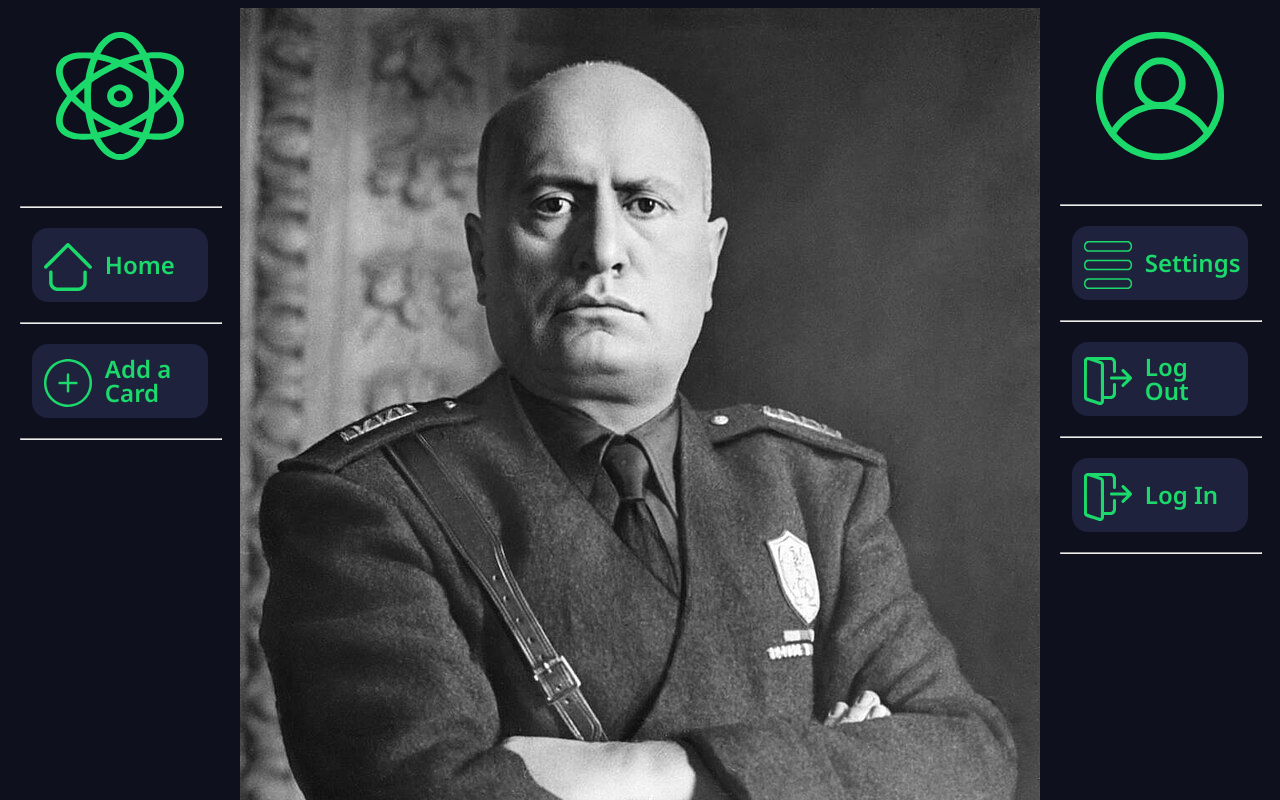
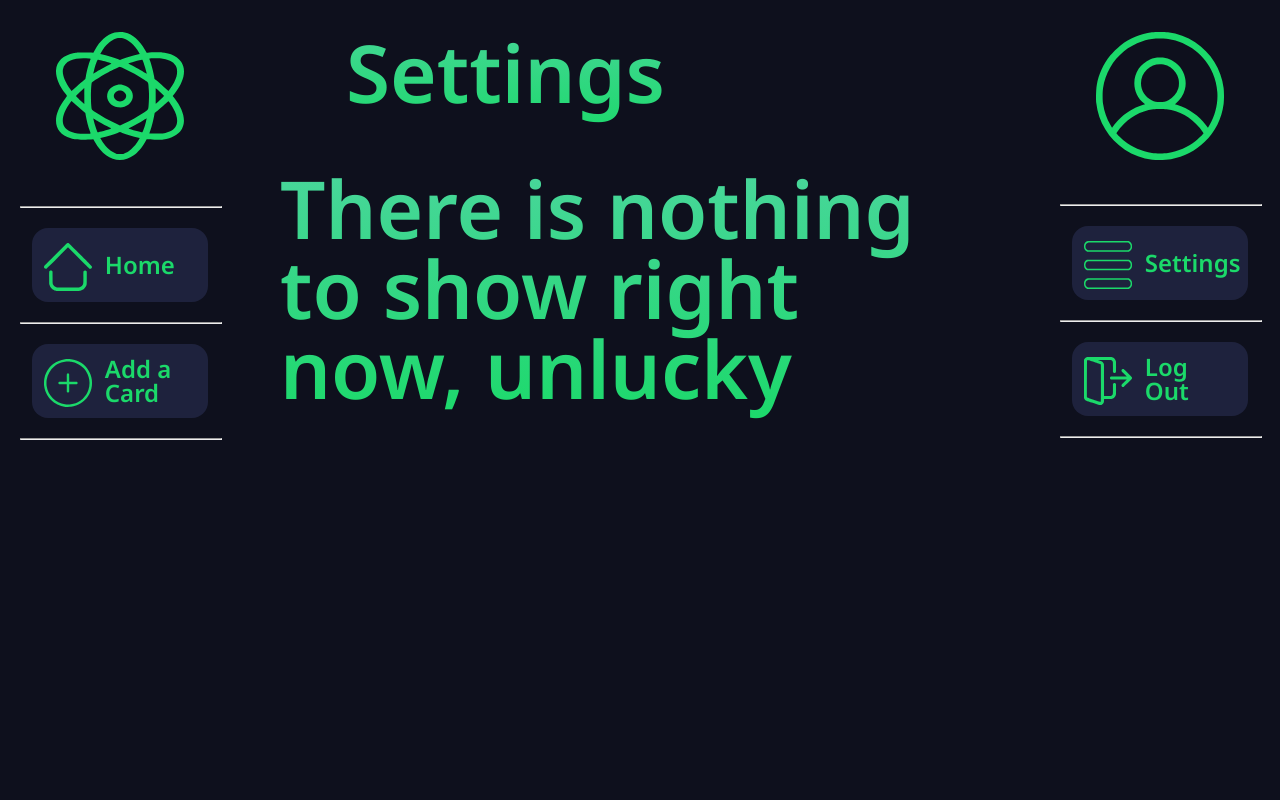
Before and after one commit to lvrbll/q201, a React (Create React App) app: page /settingsPage in a window 1280 px wide. Shown: the top 800 px of the page. Built offline with nearby package versions, Linux system fonts and the light colour scheme.

Commit message:
HotFix before adding backend

```diff
--- a/src/components/RightPanel.jsx
+++ b/src/components/RightPanel.jsx
@@ -16,7 +16,7 @@ export default function RightPanel() {
             <div className="right-navigation-buttons-container">
                 <hr className="navigation-button-separator"/>
 
-                <Link className="button-nav button-settings" to="/accountSettingsPage">
+                <Link className="button-nav button-settings" to="/settingsPage">
                     <div className="navigation-button-image-container">
                         <img src={SettingsIcon} alt="Folder Icon" className="navigation-button-image"/>
                     </div>
@@ -37,18 +37,6 @@ export default function RightPanel() {
                 </Link>
 
                 <hr className="navigation-button-separator"/>
-
-                <Link className="button-nav button-log-in" to="/logInPage">
-                    <div className="navigation-button-image-container">
-                        <img src={LogOutIcon} alt="Folder Icon" className="navigation-button-image-log-in"/>
-                    </div>
-                    <div className="navigation-button-text-container">
-                        <h3 className="navigation-button-text">Log In</h3>
-                    </div>
-                </Link>
-
-                <hr className="navigation-button-separator"/>
-
             </div>
         </nav>
     )
--- a/src/components/pages/LogInPage.jsx
+++ b/src/components/pages/LogInPage.jsx
@@ -1,11 +1,31 @@
 import img from "../../assets/images/notfound.jpg"
+import "../../styles/log_in_page.css"
 
 export default function LogInPage(){
 
 
     return(
-        <div className="main-panel-container">
-            <button></button>
+        <div className="log-in-page-container">
+            <div className="log-in-page-text-container">
+                <h1 className="log-in-page-text">To start use this service,</h1>
+                <h2 className="log-in-page-text">please Sign Up/Sign In</h2>
+            </div>
+            <form className="log-in-page-form">
+                <div className="log-in-page-form-element">
+                    <label id="nickname" htmlFor="nickname">Enter a nickname:</label>
+                    <input type="text" name="nickname" id="nickname"/>
+                </div>
+                <div className="log-in-page-form-element">
+                    <label id="password" htmlFor="password">Enter a password:</label>
+                    <input type="password" name="password" id="password"/>
+                </div>
+
+                <hr className="navigation-button-separator"/>
+
+                <div className="log-in-page-form-element">
+                    <button type="submit">Submit</button>
+                </div>
+            </form>
         </div>
     );
 }
--- a/src/components/pages/NotFoundPage.jsx
+++ b/src/components/pages/NotFoundPage.jsx
@@ -4,7 +4,7 @@ export default function NotFoundPage(){
 
     return(
         <div className="main-panel-container">
-            <img src={img} alt="mussolini" />
+            <img src={img} alt="nothing to show" />
         </div>
     );
 }
--- /dev/null
+++ b/src/components/pages/SettingsPage.jsx
@@ -0,0 +1,15 @@
+import "../../styles/settings_page.css"
+import Header from "../Header"
+
+export default function SettingsPage() {
+
+    return(
+        <div className="main-panel-container">
+            <Header header="Settings"></Header>
+
+            <div className="settings-page-container">
+                <h1>There is nothing to show right now, unlucky</h1>
+            </div>
+        </div>
+    )
+}
--- a/src/main/App.jsx
+++ b/src/main/App.jsx
@@ -1,9 +1,7 @@
 import AddNewCardPage from "../components/pages/AddNewCardPage";
 import MainPanel from "../components/pages/MainPanel";
-import AccountSettingsPage from "../components/pages/AccountSettingsPage"
-import LogInPage from "../components/pages/LogInPage"
-import ImportPage from "../components/pages/ImportPage"
-import DevPage from "../components/pages/DevPage"
+import LogInPage from "../components/pages/LogInPage";
+import SettingsPage from "../components/pages/SettingsPage";
 import CardPage from "../components/pages/CardPage";
 import CardLearnPage from "../components/pages/CardLearnPage";
 import NotFoundPage from "../components/pages/NotFoundPage";
@@ -11,24 +9,37 @@ import LeftPanel from "../components/LeftPanel";
 import RightPanel from "../components/RightPanel";
 import "../styles/main_styles/App.css";
 import { Routes, Route } from 'react-router-dom';
+import { useState } from "react";
 
 export default function App() {
+  const [isLogged, setIsLogged] = useState(true);
+
   return (
     <div className="app">
-
+      {(!isLogged) ?
+      (
+        <>
+          <Routes>
+            <Route path="/" element={<LogInPage />}/>
+          </Routes>
+        </>
+      )
+      :
+      (
+      <>
         <LeftPanel />
         <Routes>
           <Route path="/" element={<MainPanel />}/>
           <Route path="/addNewCardPage" element={<AddNewCardPage />}/>
-          <Route path="/accountSettingsPage" element={<AccountSettingsPage />}/>
-          <Route path="/logInPage" element={<DevPage />}/>
-          <Route path="/importPage" element={<ImportPage />}/>
+          <Route path="/settingsPage" element={<SettingsPage />}/>
           <Route path="/cardPage/:id" element={<CardPage />}/>
           <Route path="/cardPage/cardLearnPage/:id" element={<CardLearnPage />}/>
           <Route path="*" element={<NotFoundPage />}/>
         </Routes>
         <RightPanel />
-
+      </>
+      )
+      }
     </div>
   );
 }
--- /dev/null
+++ b/src/styles/log_in_page.css
@@ -0,0 +1,72 @@
+.log-in-page-text {
+    font-size: calc(var(--size-base) * 20);
+    margin: calc(var(--size-base) * 4);
+    background-image: linear-gradient(#4CD69E, #1BD96A);
+    color: transparent;
+    background-clip: text;
+    text-shadow: 1px 1px 2px;
+    padding: calc(var(--size-base) * 4);
+}
+
+.log-in-page-form-element {
+    padding: calc(var(--size-base) * 2);
+    display: flex;
+    text-decoration: none;
+    justify-content: space-between;
+}
+
+.log-in-page-form-element input {
+    border: none;
+    border-radius: calc(var(--size-base) * 4);
+    padding: calc(var(--size-base) * 2);
+}
+
+.log-in-page-form-element label {
+    padding: calc(var(--size-base) * 2);
+    font-size: calc(var(--size-base) * 6);
+}
+
+.log-in-page-form-element button {
+    border: none;
+    border-radius: calc(var(--size-base) * 4);
+    background-color: var(--primary-color);
+    font-family: "Noto Sans SemiBold";
+    font-size: calc(var(--size-base) * 4);
+    width: 100%;
+    cursor: pointer;
+    margin: var(--size-base);
+    outline: 2px solid transparent;
+    outline-offset: 6px;
+    transition: outline-color .25s ease, outline-offset .25s ease;
+}
+
+.log-in-page-form-element button:hover {
+    outline-offset: 2px;
+    outline-color: var(--primary-color);
+}
+
+
+
+.log-in-page-form {
+    display: flex;
+    flex-direction: column;
+    border: 2px solid var(--primary-color);
+    background-image: linear-gradient(#4CD69E, #1BD96A);
+    color: transparent;
+    background-clip: text;
+    text-shadow: 1px 1px 2px;
+    width: 100%;
+    max-width: 25%;
+}
+
+.log-in-page-container {
+    display: flex;
+    flex-direction: column;
+    font-family: "Noto Sans SemiBold";
+    color: var(--primary-color);
+    align-items: center;
+    justify-content: center;
+    text-align: center;
+    width: 100%;
+    max-width: 100%;
+}
--- /dev/null
+++ b/src/styles/settings_page.css
@@ -0,0 +1,16 @@
+.settings-page-container {
+    display: flex;
+    align-items: center;
+    justify-content: center;
+}
+
+.settings-page-container h1{
+    font-family: "Noto Sans SemiBold";
+    font-size: calc(var(--size-base) * 20);
+    margin: calc(var(--size-base) * 4);
+    background-image: linear-gradient(#4CD69E, #1BD96A);
+    color: transparent;
+    background-clip: text;
+    text-shadow: 1px 1px 2px;
+    padding: calc(var(--size-base) * 4);
+}
```
Also changed, not shown: src/assets/images/notfound.jpg, src/styles/import_page.css (deleted).
